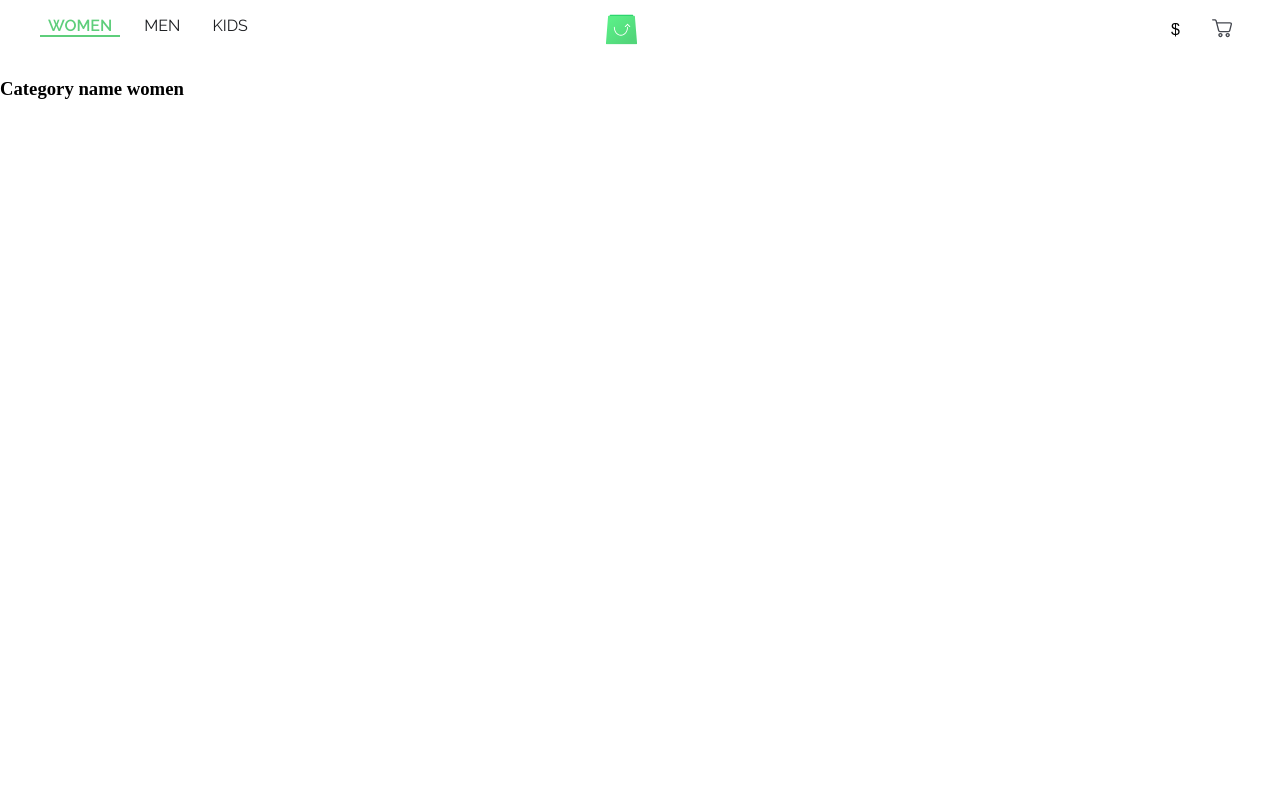
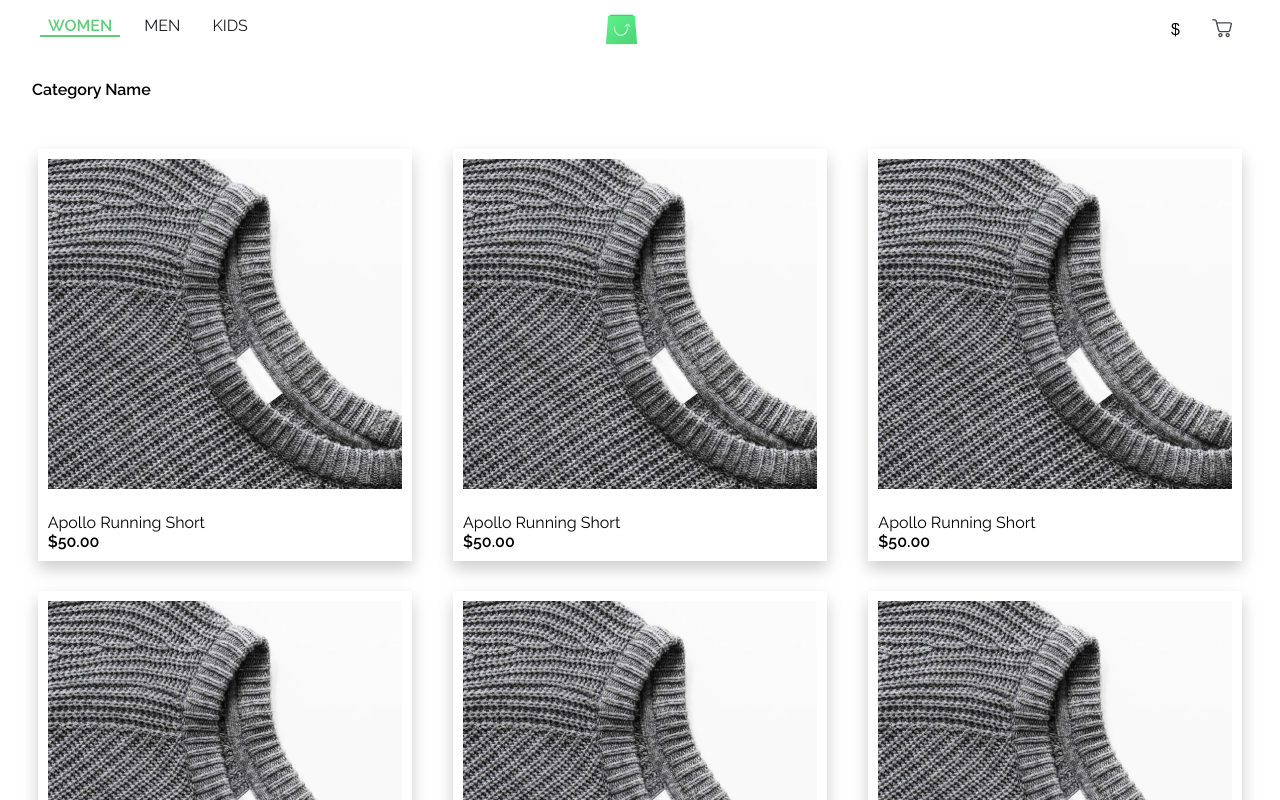
Before and after one commit to AhmedMikkawe/react-graphql-cart, a React (Create React App) app: page /category/women in a window 1280 px wide. Shown: the top 800 px of the page. Built offline with nearby package versions, Linux system fonts and the light colour scheme.

Commit message:
added product overview component

```diff
--- a/src/components/Category.js
+++ b/src/components/Category.js
@@ -1,5 +1,6 @@
 import React from "react";
 import { withRouter } from "react-router";
+import ProductOverview from "./ProductOverview";
 
 class Category extends React.Component {
   constructor(props) {
@@ -9,7 +10,20 @@ class Category extends React.Component {
     console.log(this.props);
   }
   render() {
-    return <h3>Category name {this.props.match.params.name}</h3>;
+    // <h3>Category name {this.props.match.params.name}</h3>
+    return (
+      <div className="container" style={{ margin: "0 2rem" }}>
+        <h4>Category Name</h4>
+        <div className="category-products-list">
+          <ProductOverview />
+          <ProductOverview />
+          <ProductOverview />
+          <ProductOverview />
+          <ProductOverview />
+          <ProductOverview />
+        </div>
+      </div>
+    );
   }
 }
 
--- /dev/null
+++ b/src/components/ProductOverview.js
@@ -0,0 +1,25 @@
+import React, { Component } from "react";
+import imgUrl from "../product-image.jpg";
+import addToCartButton from "../addToCartButton.svg";
+class ProductOverview extends Component {
+  constructor(props) {
+    super(props);
+  }
+  render() {
+    return (
+      <div className="product-overview-container">
+        <div className="product-overview-image-container">
+          <img src={imgUrl} className="product-overview-image" alt="" />
+          <button className="add-to-cart-button">
+            <img src={addToCartButton} alt="" />
+          </button>
+        </div>
+        <div className="product-overview-info">
+          <span>Apollo Running Short</span>
+          <span className="product-overview-price">$50.00</span>
+        </div>
+      </div>
+    );
+  }
+}
+export default ProductOverview;
--- a/src/index.css
+++ b/src/index.css
@@ -2,6 +2,8 @@
 body {
   padding: 0px;
   margin: 0px;
+  font-family: "Raleway", sans-serif;
+
 }
 .container {
   max-width: 1440px;
@@ -102,6 +104,52 @@ body {
   font-size: 14px;
   font-variant-numeric: tabular-nums;
 }
+.product-overview-container{
+  max-width: 386px;
+  padding: 10px;
+  box-shadow: 0px 8px 16px 0px rgba(0, 0, 0, 0.2);
+
+}
+.product-overview-image-container{
+  width: 100%;
+  max-height: 350px;
+  position: relative;
+}
+.add-to-cart-button{
+  position: absolute;
+  bottom: 0;
+  right: 0;
+  transform: translate(-50%, 50%);
+  border-radius: 50%;
+  background-color: transparent;
+  padding: 0;
+  border: none;
+  display: none;
+}
+.product-overview-container:hover .add-to-cart-button{
+  display: block;
+}
+.product-overview-image{
+  width: 100%;
+  object-fit: cover;
+  margin: 0 auto;
+  display: block;
+}
+.product-overview-info{
+  display: flex;
+  flex-direction: column;
+  margin-top: 24px;
+}
+.product-overview-price{
+  font-weight: bold;
+}
+.category-products-list{
+  display: flex;
+  flex-wrap: wrap;
+  gap: 30px;
+  margin-top: 50px;
+  justify-content: space-around;
+}
 @media screen and (max-width: 768px) {
   .navbar{
     flex-direction: column;
```
Also changed, not shown: src/addToCartButton.svg (added), src/product-image.jpg (added).
